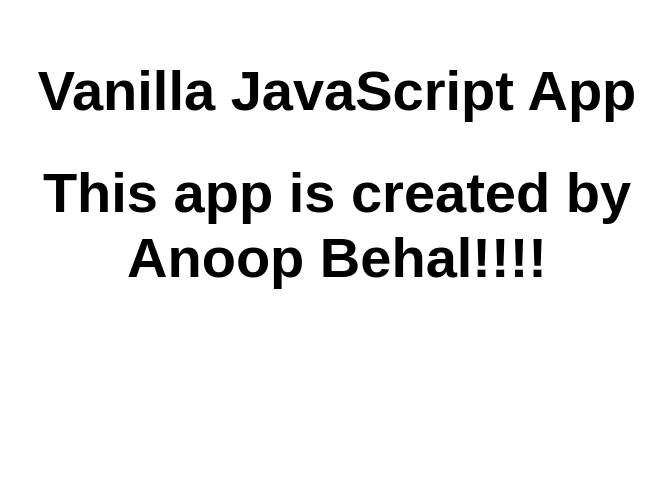
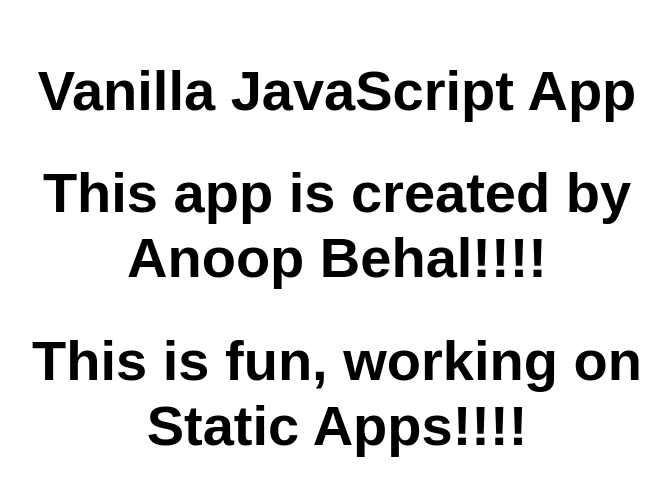
Before and after one commit to anoopbehal/my-first-static-web-app, a website: page src/index.html in a window 1280 px wide. Shown: the whole page, without its empty margins (303-973 px from the left). Drawn offline with Linux system fonts and the light colour scheme.

Commit message:
Adding another comment

```diff
--- a/src/index.html
+++ b/src/index.html
@@ -12,6 +12,7 @@
   <main>
     <h1>Vanilla JavaScript App</h1>
     <h1>This app is created by Anoop Behal!!!!</h1>
+    <h1>This is fun, working on Static Apps!!!!</h1>
 
   </main>
 </body>
```
